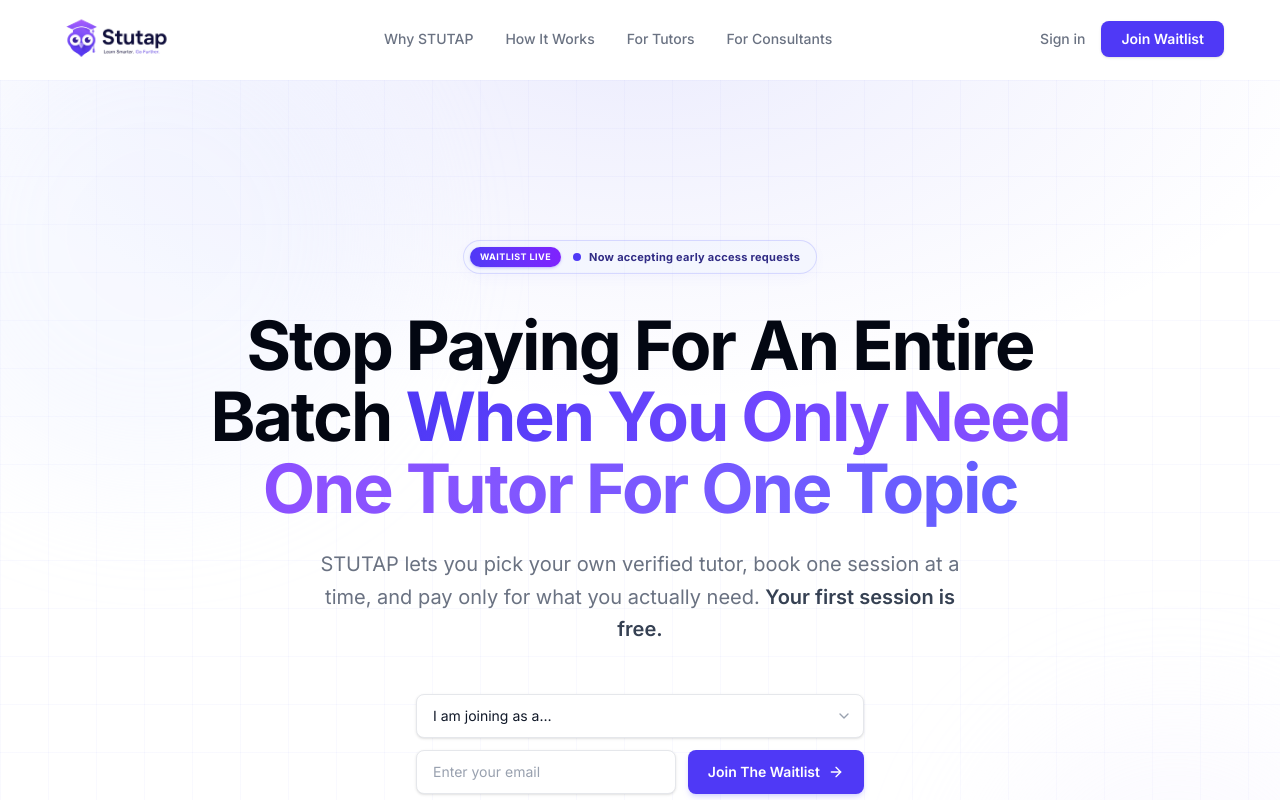
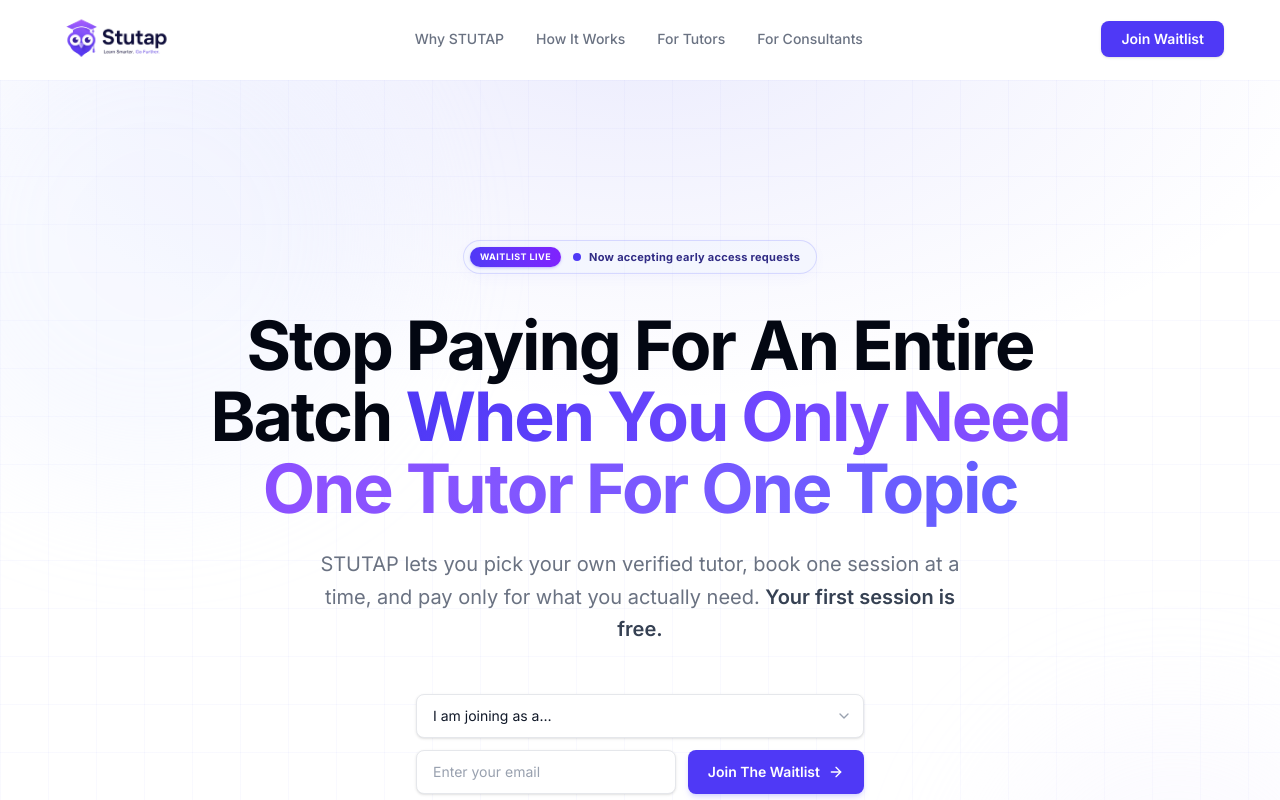
Before and after one commit to abdulmoeez222/educonnect, a React (Vite) app in the folder frontend/educonnect/: page / in a window 1280 px wide. Shown: the top 800 px of the page. Built offline with nearby package versions, Linux system fonts and the light colour scheme.

Commit message:
feat: remove sign-in links as signups are disabled

```diff
--- a/frontend/educonnect/src/pages/Landing.tsx
+++ b/frontend/educonnect/src/pages/Landing.tsx
@@ -246,9 +246,6 @@
         </nav>
 
         <div className="hidden md:flex items-center gap-4">
-          <Link href="/auth" className="text-sm font-medium text-gray-500 hover:text-gray-900 transition-colors duration-200">
-            Sign in
-          </Link>
           <a href="#hero-cta" className="h-9 px-5 text-sm font-semibold rounded-lg bg-indigo-600 hover:bg-indigo-700 text-white transition-all duration-200 flex items-center shadow-sm">
             Join Waitlist
           </a>
@@ -265,8 +262,6 @@
           <a href="#smarter" onClick={() => setMobileMenuOpen(false)}>How It Works</a>
           <a href="#tutors" onClick={() => setMobileMenuOpen(false)}>For Tutors</a>
           <a href="#consultants" onClick={() => setMobileMenuOpen(false)}>For Consultants</a>
-          <hr className="border-gray-100" />
-          <Link href="/auth" className="text-indigo-600 font-semibold">Sign in →</Link>
         </div>
       )}
 
```
